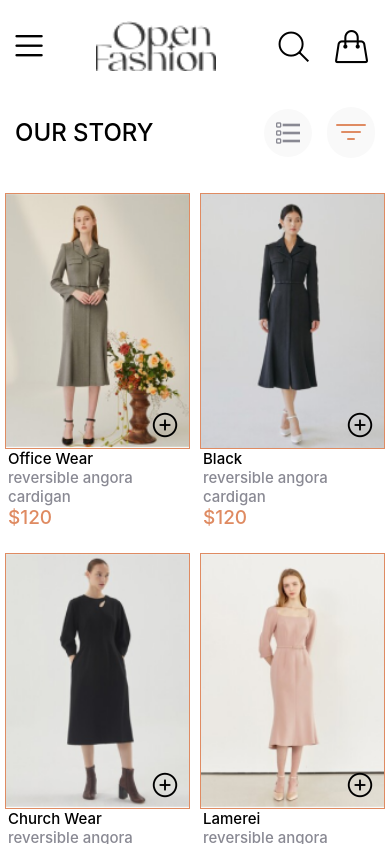
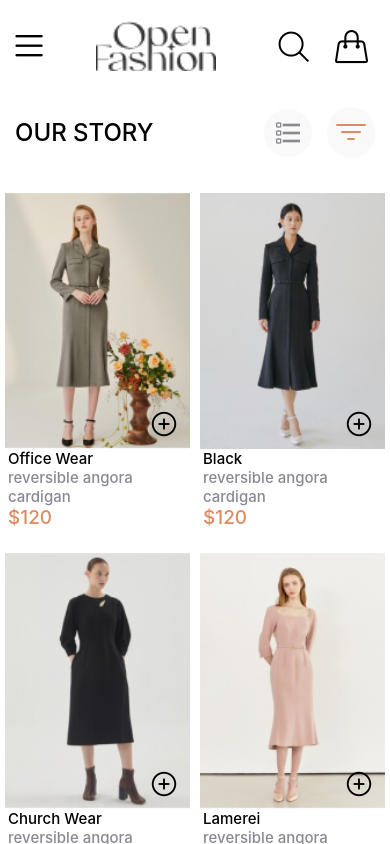
Before and after one commit to Healer2003/rn-assignment6-11254384, a React Native app in the folder assignment/: screen / in a window 390 px wide. Built offline with nearby package versions, Linux system fonts and the light colour scheme.

Commit message:
home done

```diff
--- a/assignment/Components/Product.js
+++ b/assignment/Components/Product.js
@@ -36,8 +36,6 @@ const styles = StyleSheet.create({
     },
     imgview:{
         width:"100%",
-        borderWidth:1,
-        borderColor:"#df8b62",
         flex:4,
     },
     add:{
```
